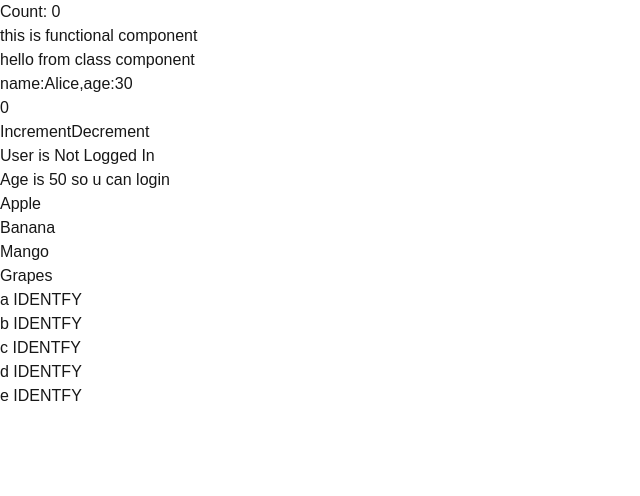
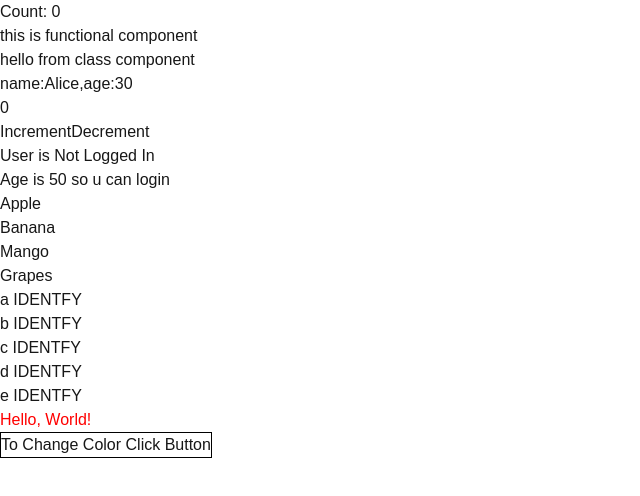
Before and after one commit to jui1234/pp, a Next.js app: page / in a window 1280 px wide. Shown: the top 496 px of the page, without its empty margins (0-640 px from the left). Built offline with nearby package versions, Linux system fonts and the light colour scheme.

Commit message:
added useState example

```diff
--- /dev/null
+++ b/app/UseStateComponent/page.tsx
@@ -0,0 +1,14 @@
+import {useState} from "react";
+const UseStateComponent=()=>{
+    const [color,setColor]=useState("red");
+    const changeColor=()=>{
+        setColor("blue");
+    }
+    return(<>
+    <p style={{color}}>Hello, World!</p>
+    <button style={{border:'1px solid black',cursor:'pointer'}} onClick={changeColor}>To Change Color Click Button</button>
+
+    </>)
+}
+export default UseStateComponent;
+//usestate it is a hook that let the component store the data and re=renmder the data wehn compoenet data change
--- a/app/page.tsx
+++ b/app/page.tsx
@@ -8,6 +8,7 @@ import ConditionRendering from "./ConditionRendering/page";
 import Age from "./ConditionRendering/Age/page";
 import ListExample from "./ListExample/Page";
 import KeyIdenti from "./ListExample/KeyIdenty";
+import UseStateComponent from "./UseStateComponent/page";
 
 
 export default function Home() {
@@ -21,6 +22,7 @@ export default function Home() {
       <Age age={50} />
       <ListExample />
       <KeyIdenti />
+      <UseStateComponent/>
     </div>
   );
 }
```
